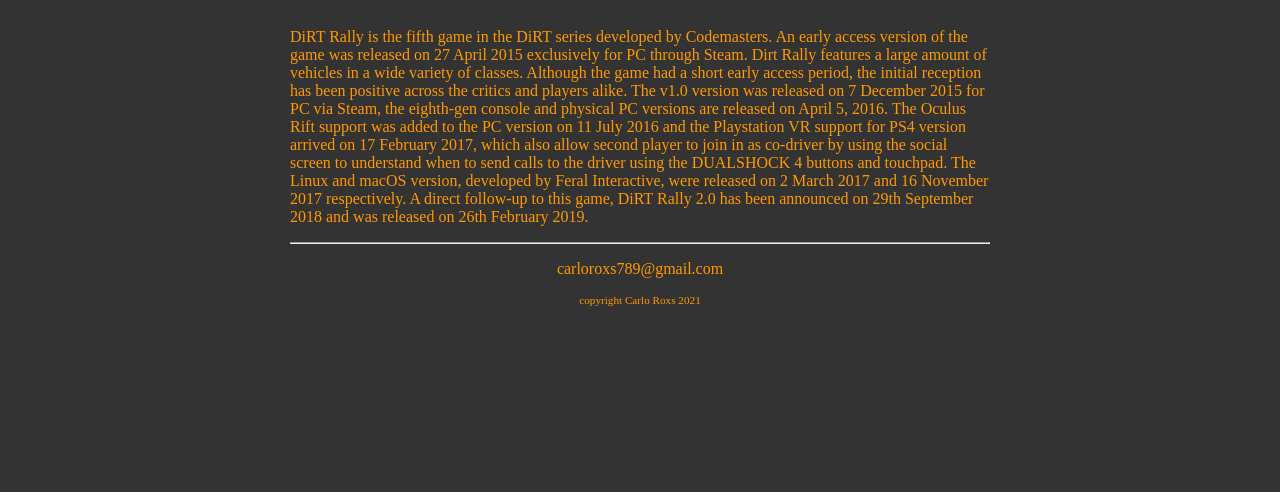
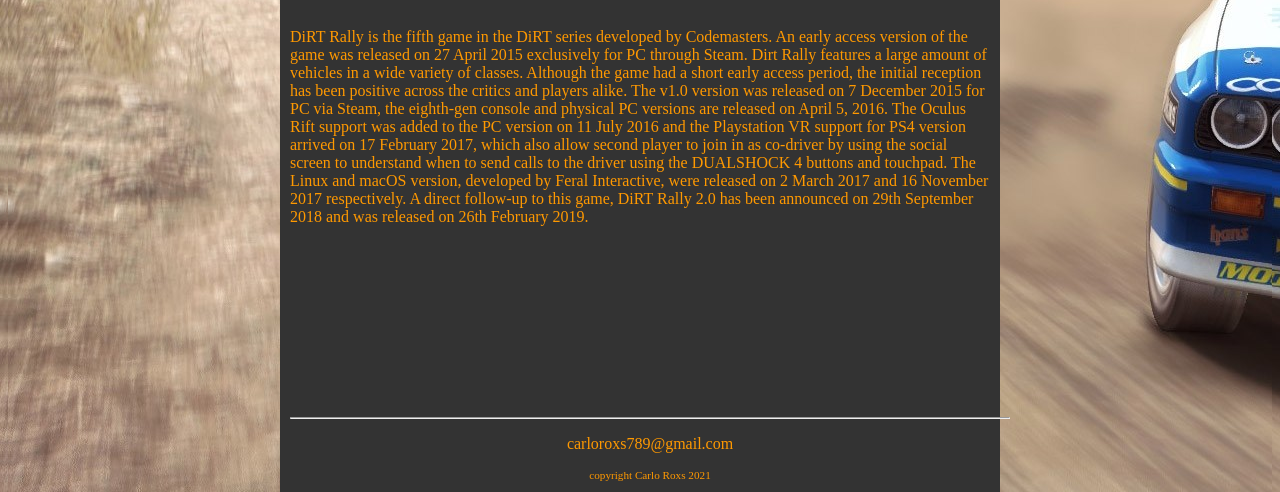
Before and after one commit to emmaus-4v/website-4vin1-carlo, a plain HTML site: page index.html in a window 1280 px wide. Shown: the part 308-800 px from the top of the page. Drawn offline with Linux system fonts and the light colour scheme.

Commit message:
Commit #7

```diff
--- a/style.css
+++ b/style.css
@@ -8,16 +8,19 @@ html, body {
     height: 100%;
     padding: 0;
     margin-top: 0;
-    background-color: #333333;
     color: var(--Maincolor);
     font: Verdana, Arial, Sans-Serif;
+    background-image: url(afbeeldingen/dirtrallywallpaper.jpg);
 }
 
 main {
     padding: 0px;
     margin: 0 auto;
     width: 700px;
+    padding: 0px 10px;
+    min-height: 100%;
     position: relative;
+    background-color: #333333;
 }
 
 
@@ -33,8 +36,10 @@ header {
 
 footer {
     clear: both;
+    width: 100%;
+    position: absolute;
+    bottom: 0;
     text-align: center;
-    padding-bottom: 10px;
     color: var(--Maincolor);
 }
 
```
Also changed, not shown: afbeeldingen/dirtrallywallpaper.jpg (added).
